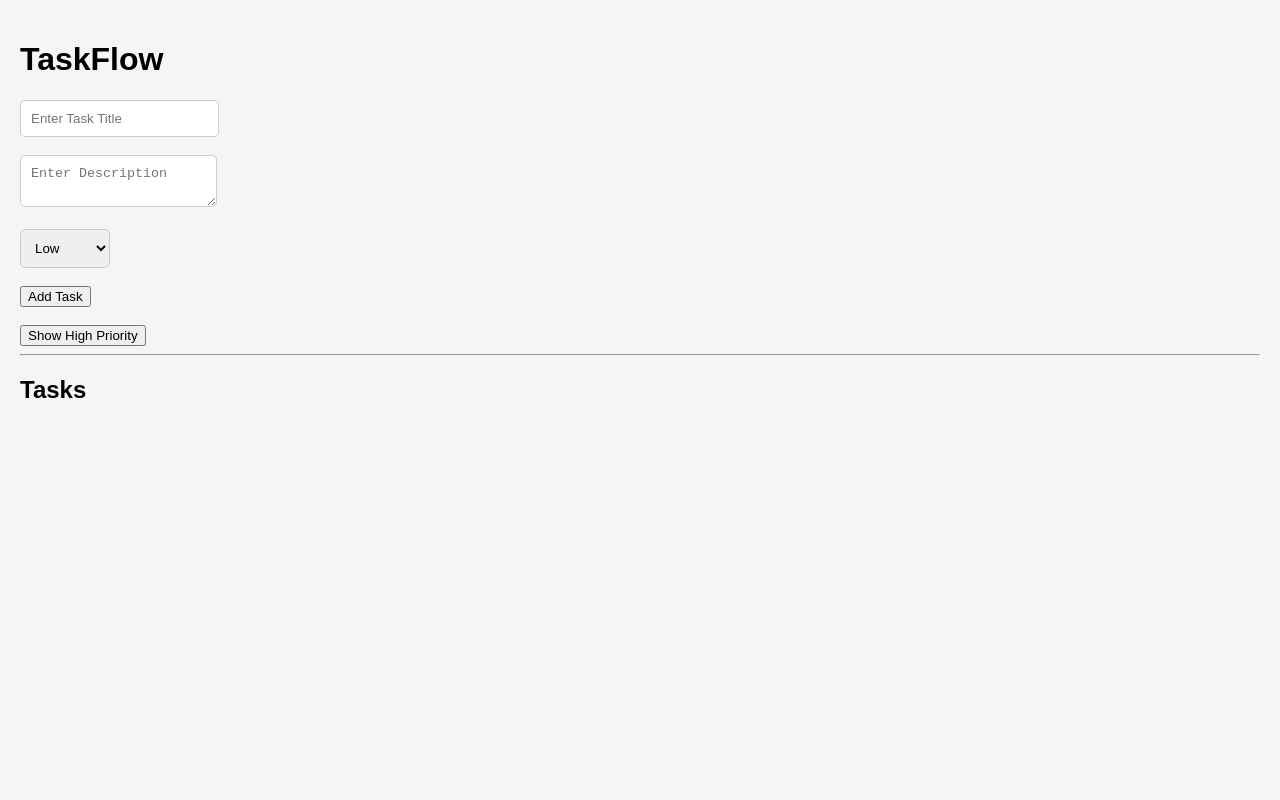
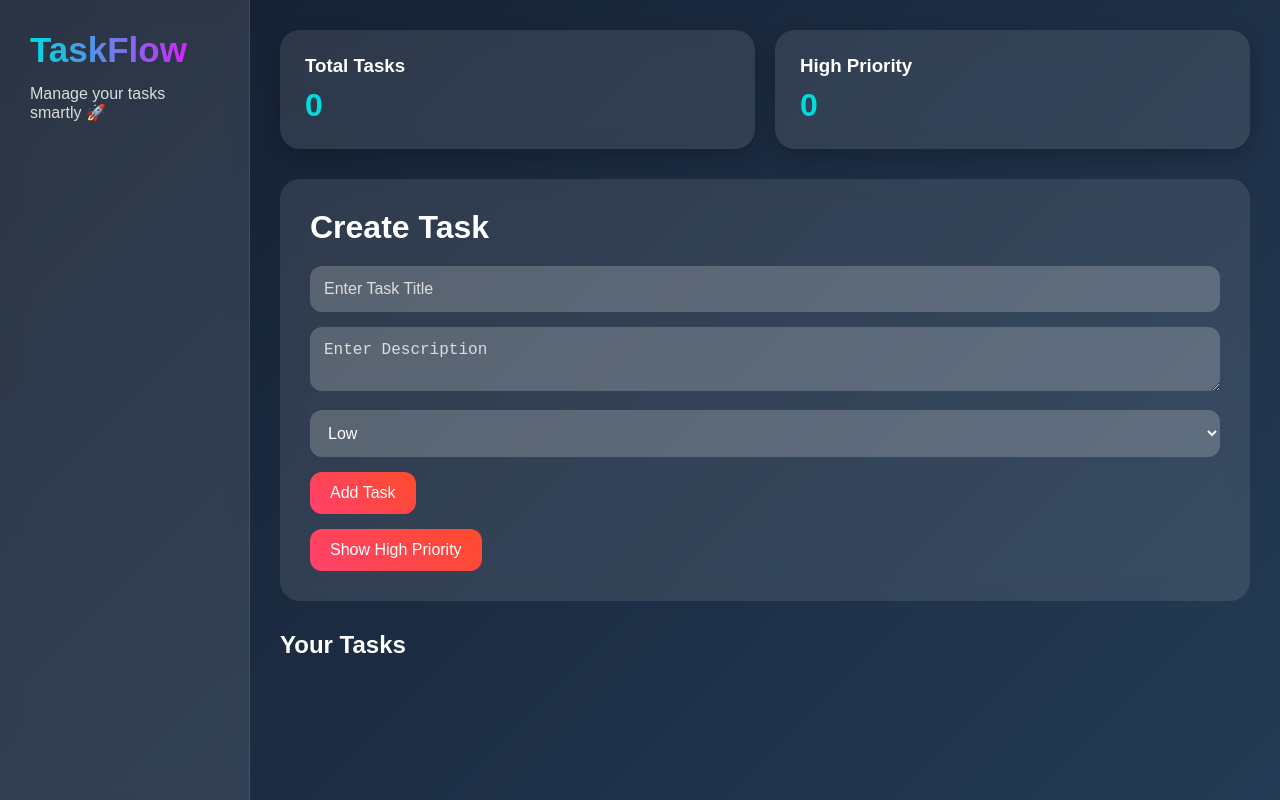
Before and after one commit to Aasiya-parveen/website-project, a React (Vite) app in the folder frontend/: page / in a window 1280 px wide. Built offline with nearby package versions, Linux system fonts and the light colour scheme; the HTML template or start-up script is replaced by a standard one.

Commit message:
Added professional dashboard UI design

```diff
--- a/frontend/src/App.tsx
+++ b/frontend/src/App.tsx
@@ -54,91 +54,134 @@ function App() {
     : tasks;
 
   return (
-    <div style={{ padding: "20px" }}>
 
-      <h1>TaskFlow</h1>
+    <div className="dashboard">
+
+      <div className="sidebar">
+
+        <h2>TaskFlow</h2>
+
+        <p>Manage your tasks smartly 🚀</p>
+
+      </div>
+
+      <div className="main-content">
+
+        <div className="top-section">
+
+          <div className="stats-card">
+            <h3>Total Tasks</h3>
+            <p>{tasks.length}</p>
+          </div>
+
+          <div className="stats-card">
+            <h3>High Priority</h3>
+
+            <p>
+              {
+                tasks.filter(
+                  (task) => task.priority === "High"
+                ).length
+              }
+            </p>
+          </div>
+
+        </div>
+
+        <div className="form-container">
+
+          <h1>Create Task</h1>
 
           <form onSubmit={handleAddTask}>
 
-        <div>
             <input
               type="text"
               placeholder="Enter Task Title"
               value={title}
-            onChange={(e) => setTitle(e.target.value)}
+              onChange={(e) =>
+                setTitle(e.target.value)
+              }
             />
-        </div>
 
-        <br />
-
-        <div>
             <textarea
               placeholder="Enter Description"
               value={description}
-            onChange={(e) => setDescription(e.target.value)}
+              onChange={(e) =>
+                setDescription(e.target.value)
+              }
             ></textarea>
-        </div>
 
-        <br />
-
-        <div>
             <select
               value={priority}
-            onChange={(e) => setPriority(e.target.value)}
+              onChange={(e) =>
+                setPriority(e.target.value)
+              }
             >
               <option>Low</option>
               <option>Medium</option>
               <option>High</option>
             </select>
-        </div>
-
-        <br />
 
             <button disabled={loading}>
 
-          {loading
+              {
+                loading
                   ? "Saving..."
-            : "Add Task"}
+                  : "Add Task"
+              }
 
             </button>
 
           </form>
 
-      <br />
-
           <button
+            className="filter-btn"
             onClick={() =>
-          setShowHighPriority(!showHighPriority)
+              setShowHighPriority(
+                !showHighPriority
+              )
             }
           >
-        {showHighPriority
+
+            {
+              showHighPriority
                 ? "Show All Tasks"
-          : "Show High Priority"}
+                : "Show High Priority"
+            }
+
           </button>
 
-      <hr />
+        </div>
 
-      <h2>Tasks</h2>
+        <div className="tasks-section">
+
+          <h2>Your Tasks</h2>
 
           {
             filteredTasks.map((task, index) => (
 
               <div
                 key={index}
-            style={{
-              border: "1px solid black",
-              padding: "10px",
-              marginBottom: "10px",
-            }}
+                className="task-card"
               >
+
+                <div>
 
                   <h3>{task.title}</h3>
 
                   <p>{task.description}</p>
 
-            <p>Priority: {task.priority}</p>
+                  <span className="priority">
+                    {task.priority}
+                  </span>
 
-            <button onClick={() => handleDelete(index)}>
+                </div>
+
+                <button
+                  onClick={() =>
+                    handleDelete(index)
+                  }
+                >
                   Delete
                 </button>
 
@@ -147,6 +190,10 @@ function App() {
           }
 
         </div>
+
+      </div>
+
+    </div>
   );
 }
 
--- a/frontend/src/index.css
+++ b/frontend/src/index.css
@@ -1,84 +1,261 @@
-body {
+* {
   margin: 0;
-  font-family: Arial, sans-serif;
-  background: #f5f5f5;
+  padding: 0;
+  box-sizing: border-box;
 }
 
-.header {
-  display: flex;
-  justify-content: space-between;
-  align-items: center;
-  background: #222;
+body {
+
+  font-family: Arial, sans-serif;
+
+  background:
+    linear-gradient(
+      135deg,
+      #141e30,
+      #243b55
+    );
+
+  min-height: 100vh;
+
   color: white;
-  padding: 15px 20px;
 }
 
-.logo {
-  font-size: 20px;
-  font-weight: bold;
+.dashboard {
+
+  display: flex;
+
+  min-height: 100vh;
 }
 
-.navbar {
-  display: flex;
-  gap: 20px;
-  background: #333;
-  padding: 12px 20px;
+.sidebar {
+
+  width: 250px;
+
+  background:
+    rgba(255,255,255,0.1);
+
+  backdrop-filter: blur(10px);
+
+  padding: 30px;
+
+  border-right:
+    1px solid rgba(255,255,255,0.1);
 }
 
-.navbar a {
-  color: white;
-  text-decoration: none;
-  font-weight: bold;
+.sidebar h2 {
+
+  font-size: 35px;
+
+  margin-bottom: 15px;
+
+  background:
+    linear-gradient(
+      to right,
+      #00dbde,
+      #fc00ff
+    );
+
+  -webkit-background-clip: text;
+
+  -webkit-text-fill-color: transparent;
 }
 
-.page {
-  padding: 20px;
+.sidebar p {
+
+  color: #ddd;
+
+  margin-top: 10px;
 }
 
-.task-grid {
-  display: grid;
-  grid-template-columns: repeat(
-    auto-fit,
-    minmax(250px, 1fr)
-  );
+.main-content {
+
+  flex: 1;
+
+  padding: 30px;
+}
+
+.top-section {
+
+  display: flex;
+
+  gap: 20px;
+
+  margin-bottom: 30px;
+}
+
+.stats-card {
+
+  flex: 1;
+
+  background:
+    rgba(255,255,255,0.1);
+
+  padding: 25px;
+
+  border-radius: 20px;
+
+  backdrop-filter: blur(10px);
+
+  box-shadow:
+    0 8px 20px rgba(0,0,0,0.2);
+
+  transition: 0.3s;
+}
+
+.stats-card:hover {
+
+  transform: translateY(-5px);
+}
+
+.stats-card h3 {
+
+  margin-bottom: 10px;
+}
+
+.stats-card p {
+
+  font-size: 32px;
+
+  font-weight: bold;
+
+  color: #00dbde;
+}
+
+.form-container {
+
+  background:
+    rgba(255,255,255,0.1);
+
+  padding: 30px;
+
+  border-radius: 20px;
+
+  backdrop-filter: blur(10px);
+
+  margin-bottom: 30px;
+}
+
+.form-container h1 {
+
+  margin-bottom: 20px;
+}
+input,
+textarea,
+select {
+
+  width: 100%;
+
+  padding: 14px;
+
+  margin-bottom: 15px;
+
+  border: none;
+
+  border-radius: 12px;
+
+  background:
+    rgba(255,255,255,0.2);
+
+  color: white;
+
+  font-size: 16px;
+
+  outline: none;
+}
+
+option {
+  color: black;
+}
+input::placeholder,
+textarea::placeholder {
+
+  color: #ddd;
+}
+
+button {
+
+  background:
+    linear-gradient(
+      45deg,
+      #ff416c,
+      #ff4b2b
+    );
+
+  border: none;
+
+  padding: 12px 20px;
+
+  color: white;
+
+  border-radius: 12px;
+
+  cursor: pointer;
+
+  font-size: 16px;
+
+  transition: 0.3s;
+}
+
+button:hover {
+
+  transform: scale(1.05);
+
+  box-shadow:
+    0 5px 15px rgba(255,75,43,0.4);
+}
+
+.filter-btn {
+
+  margin-top: 15px;
+}
+
+.tasks-section {
+
+  display: flex;
+
+  flex-direction: column;
+
   gap: 20px;
 }
 
-.card {
-  background: white;
+.task-card {
+
+  display: flex;
+
+  justify-content: space-between;
+
+  align-items: center;
+
+  background:
+    rgba(255,255,255,0.1);
+
   padding: 20px;
-  border-radius: 10px;
-  box-shadow: 0px 2px 8px rgba(0, 0, 0, 0.1);
+
+  border-radius: 20px;
+
+  backdrop-filter: blur(10px);
+
+  transition: 0.3s;
 }
 
-.form {
-  display: flex;
-  flex-direction: column;
-  gap: 15px;
+.task-card:hover {
+
+  transform: translateY(-5px);
 }
 
-input,
-textarea,
-select {
-  padding: 10px;
-  border-radius: 5px;
-  border: 1px solid #ccc;
+.priority {
+
+  display: inline-block;
+
+  margin-top: 10px;
+
+  padding: 6px 12px;
+
+  border-radius: 20px;
+
+  background: #ffd369;
+
+  color: black;
+
+  font-weight: bold;
 }
-
-.btn {
-  padding: 10px;
-  border: none;
-  background: black;
-  color: white;
-  cursor: pointer;
-  border-radius: 5px;
-}
-
-.btn:hover {
-  background: #444;
-}
-
-.error {
-  color: red;
-  font-size: 14px;
-}
```
Lines whose indentation alone changed are shown as unchanged.
